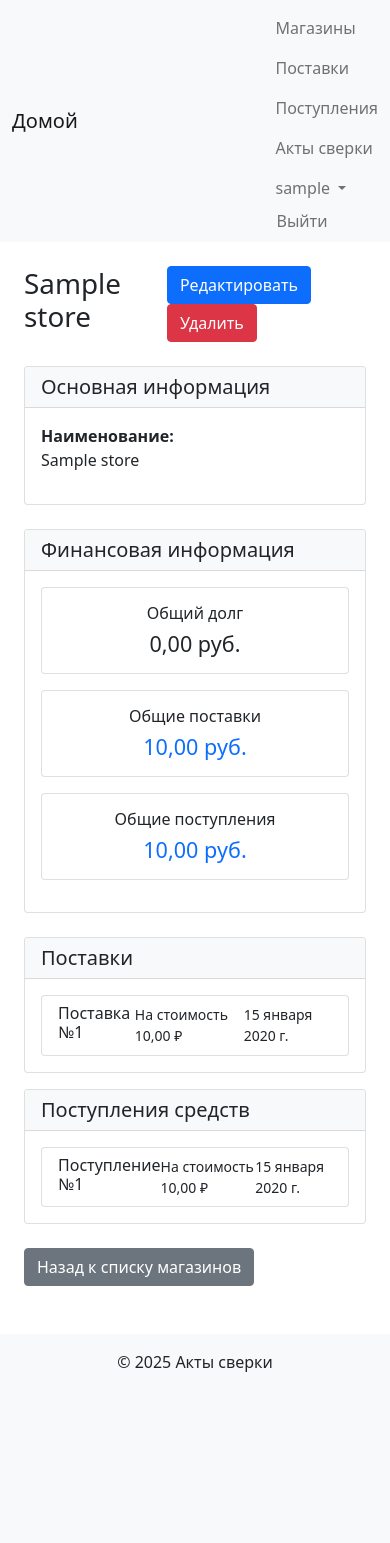
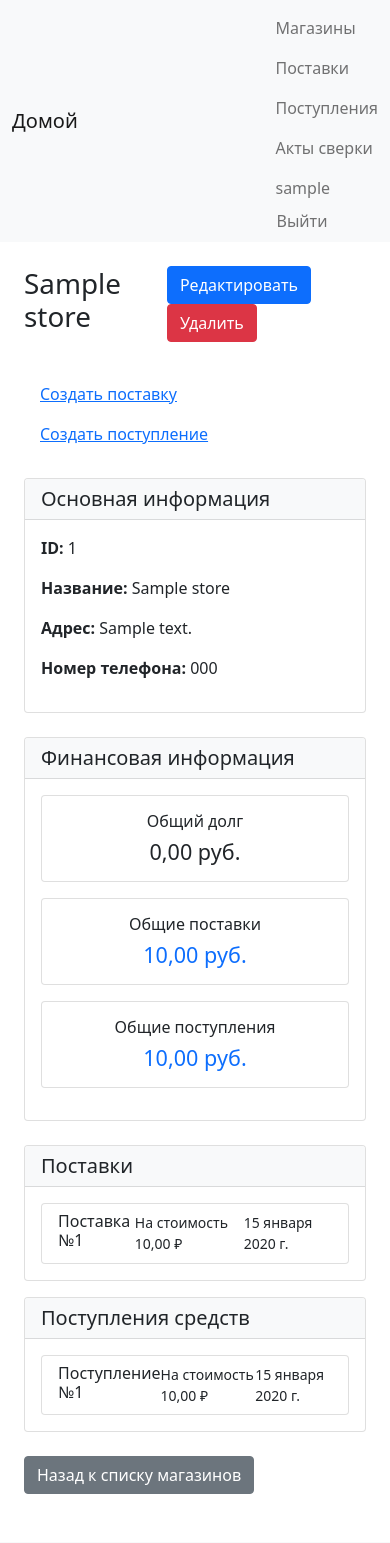
Before and after one commit to Matvke/reconciliation-reports, a Django app: page /store/1/ in a window 390 px wide. Shown: the top 1543 px of the page. Before the commit the page ends 1372 px from the top, so only its background shows below. Run offline with Django 5.2, Linux system fonts and the light colour scheme; a user stored in the database is signed in; tables that the repository leaves empty hold one stand-in row (values such as "Sample post").

Commit message:
feat(store): add address and phone_number fields - Create migration

```diff
--- a/reconciliation/acts/models.py
+++ b/reconciliation/acts/models.py
@@ -7,13 +7,20 @@ User = get_user_model()
 
 class Store(models.Model):
     name = models.CharField(max_length=64, verbose_name="Название")
+    address = models.CharField(max_length=264, verbose_name="Адрес", null=True)
+    phone_number = models.CharField(verbose_name="Номер телефона", null=True)
 
     class Meta:
         verbose_name = "магазин"
         verbose_name_plural = "Магазины"
 
     def __str__(self):
-        return self.name
+        if self.address:
+            return f"Магазин {self.name}. Адрес {self.address}."
+        return f"Магазин {self.name}."
+
+    def get_fields(self):
+        return [(field, getattr(self, field.name)) for field in self._meta.fields]
 
 
 class Supply(models.Model):
--- a/reconciliation/acts/templates/acts/store_detail.html
+++ b/reconciliation/acts/templates/acts/store_detail.html
@@ -13,20 +13,20 @@
             </a>
         </div>
     </div>
-
+            <div class="card-body">
+                <p><a href="{% url 'supply_create' %}?store={{ store.id }}">Создать поставку</a></p>
+                <p><a href="{% url 'transaction_create' %}?store={{ store.id }}">Создать поступление</a></p>
+            </div>
     <div class="card mb-4">
         <div class="card-header bg-light">
             <h5 class="mb-0">Основная информация</h5>
         </div>
         <div class="card-body">
-            <div class="row">
-                {% if store.name %}
-                <div class="col-md-6 mb-3">
-                    <strong>Наименование:</strong>
-                    <p class="mb-0">{{ store.name }}</p>
-                </div>
+            {% for field, value in store.get_fields %}
+                {% if value %}
+                <p><strong>{{ field.verbose_name }}:</strong> {{ value }}</p>
                 {% endif %}
-            </div>
+            {% endfor %}
         </div>
     </div>
 
--- a/reconciliation/acts/templates/base.html
+++ b/reconciliation/acts/templates/base.html
@@ -28,7 +28,7 @@
                     <a class="nav-link" href="{% url 'transaction_list' %}">Поступления</a>
                     <a class="nav-link" href="{% url 'act_list' %}">Акты сверки</a>
                     <li class="nav-item dropdown">
-                        <a class="nav-link dropdown-toggle" href="#" role="button" data-bs-toggle="dropdown">
+                        <a class="nav-link" href="#" role="button" data-bs-toggle="dropdown">
                             <i class="bi bi-person-circle"></i> {{ user.username }}
                         </a>
                         <form method="post" action="{% url 'logout' %}" class="d-inline">
--- a/reconciliation/acts/templates/pages/index.html
+++ b/reconciliation/acts/templates/pages/index.html
@@ -5,8 +5,7 @@
 {% block content %}
 <div class="row">
     <div class="col-md-8">
-        <h1>Добро пожаловать!</h1>
-        <p>Это главная страница приложения.</p>
+        <h1>Дашборд</h1>
 
         {% for store in stores %}
         <div class="card mb-3">
--- a/reconciliation/acts/views.py
+++ b/reconciliation/acts/views.py
@@ -58,7 +58,7 @@ class StoreCreateView(LoginRequiredMixin, CreateView):
     fields = "__all__"
 
     def get_success_url(self):
-        return reverse_lazy("act_detail", kwargs={"pk": self.object.pk})
+        return reverse_lazy("store_detail", kwargs={"pk": self.object.pk})
 
 
 class StoreDeleteView(LoginRequiredMixin, DeleteView):
@@ -136,8 +136,21 @@ class SupplyCreateView(LoginRequiredMixin, CreateView):
     model = Supply
     form_class = SupplyForm
 
+    def get_initial(self):
+        initial = super().get_initial()
+        store_id = self.request.GET.get("store")
+
+        if store_id:
+            try:
+                store = Store.objects.get(id=store_id)
+                initial["store"] = store
+            except Store.DoesNotExist:
+                pass
+
+        return initial
+
     def get_success_url(self):
-        return reverse_lazy("act_detail", kwargs={"pk": self.object.pk})
+        return reverse_lazy("supply_detail", kwargs={"pk": self.object.pk})
 
 
 class SupplyDeleteView(LoginRequiredMixin, DeleteView):
@@ -168,8 +181,21 @@ class TransactionCreateView(LoginRequiredMixin, CreateView):
     model = Transaction
     form_class = TransactionForm
 
+    def get_initial(self):
+        initial = super().get_initial()
+        store_id = self.request.GET.get("store")
+
+        if store_id:
+            try:
+                store = Store.objects.get(id=store_id)
+                initial["store"] = store
+            except Store.DoesNotExist:
+                pass
+
+        return initial
+
     def get_success_url(self):
-        return reverse_lazy("act_detail", kwargs={"pk": self.object.pk})
+        return reverse_lazy("transaction_detail", kwargs={"pk": self.object.pk})
 
 
 class TransactionDeleteView(LoginRequiredMixin, DeleteView):
```
Also changed, not shown: reconciliation/acts/migrations/0006_alter_reconiliationact_options_store_address_and_more.py (added).
